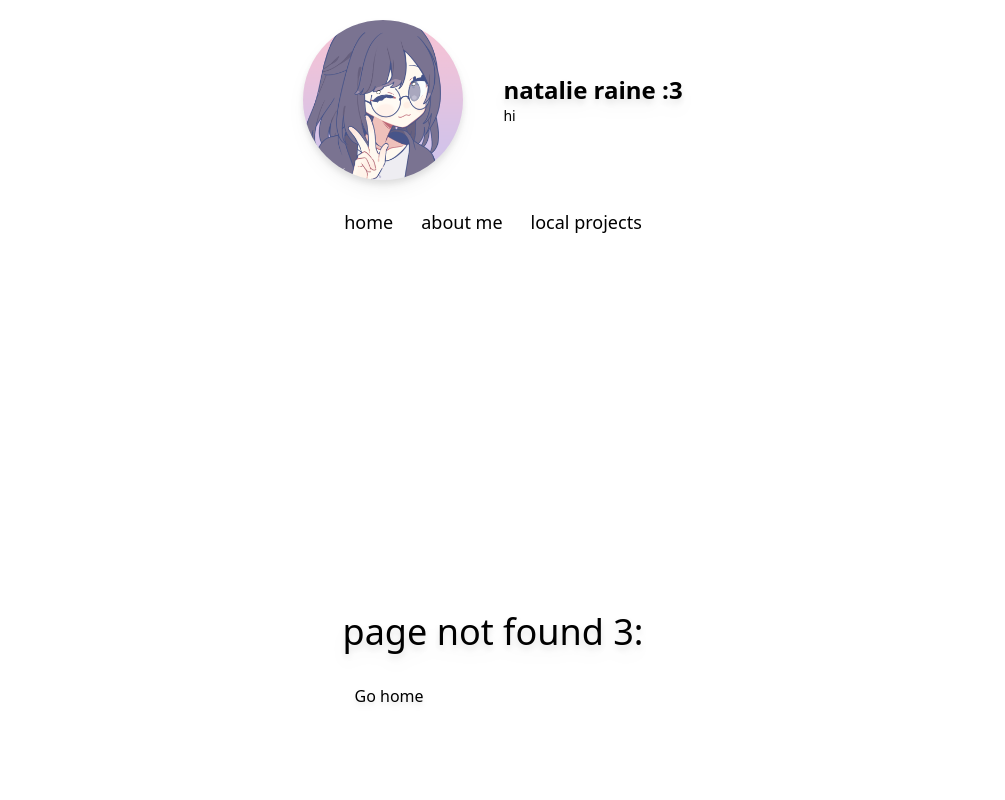
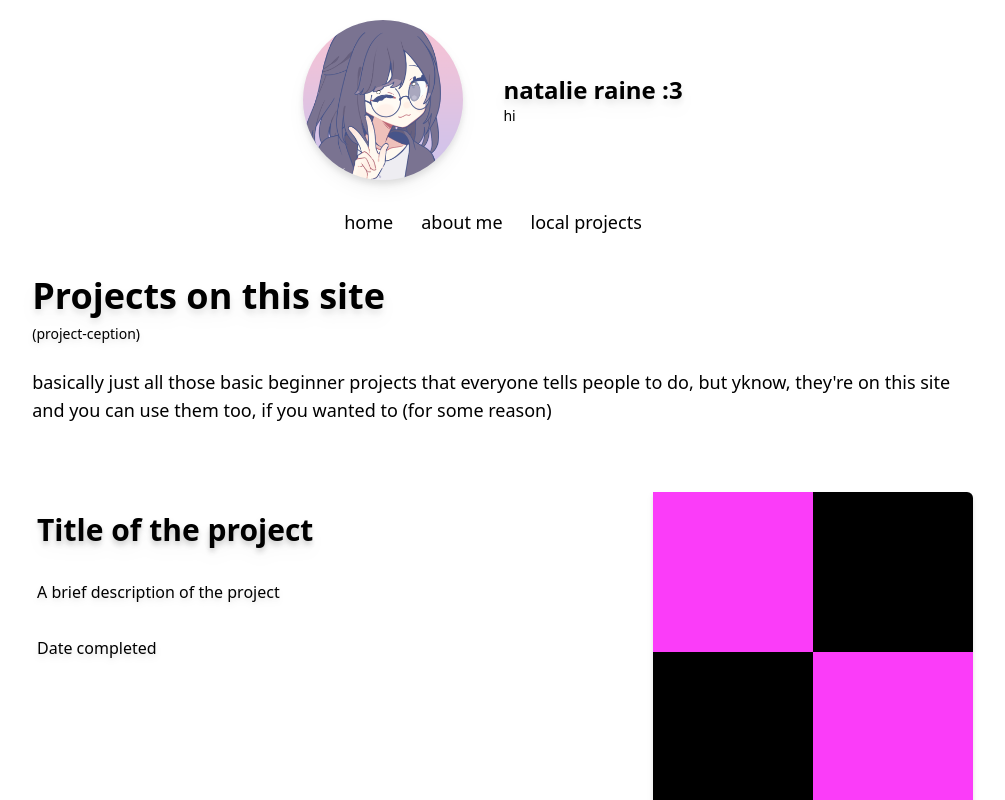
Before and after one commit to Meowcelinee/website, a Next.js app: page /projects in a window 1280 px wide. Before the commit this address had no page. Shown: the top 800 px of the page, without its empty margins (147-1152 px from the left). Built offline with nearby package versions, Linux system fonts and the light colour scheme; what @catppuccin/tailwindcss would draw is missing.

Commit message:
add local projects page

```diff
--- /dev/null
+++ b/src/pages/projects.tsx
@@ -0,0 +1,45 @@
+import Link from 'next/link';
+
+export default function Projects() {
+    return (
+        <>
+            <div className='bg-base p-8 md:px-16 px-8'>
+                <div className='w-4/5 m-auto'>
+                    <h1 className='md:text-4xl text-2xl text-pink font-bold mb-2 drop-shadow-lg'>
+                        Projects on this site
+                    </h1>
+                    <h3 className='text-sm text-subtext0 font-medium drop-shadow-md'>
+                        (project-ception)
+                    </h3>
+                    <p className='md:text-lg text-md text-text my-6'>
+                        basically just all those basic beginner projects that
+                        everyone tells people to do, but yknow, they're on this
+                        site and you can use them too, if you wanted to (for
+                        some reason)
+                    </p>
+                </div>
+                <br />
+                <div className='flex bg-gradient-to-br from-mantle via-base to-mantle rounded-lg w-5/6 mx-auto my-5 drop-shadow-md'>
+                    <div className='w-2/3 rounded-lg py-5 px-6'>
+                        <Link
+                            href='/404'
+                            className='md:text-3xl text-2xl text-pink font-bold drop-shadow-lg transition duration-500 hover:brightness-125'
+                        >
+                            Title of the project
+                        </Link>
+                        <div className='text-subtext1 font-medium my-8'>
+                            A brief description of the project
+                        </div>
+                        <div className='text-subtext1'>Date completed</div>
+                    </div>
+                    <div className='w-1/3 rounded-lg'>
+                        <img
+                            src='/images/missing-texture.png'
+                            className='rounded-r-md'
+                        />
+                    </div>
+                </div>
+            </div>
+        </>
+    );
+}
```
